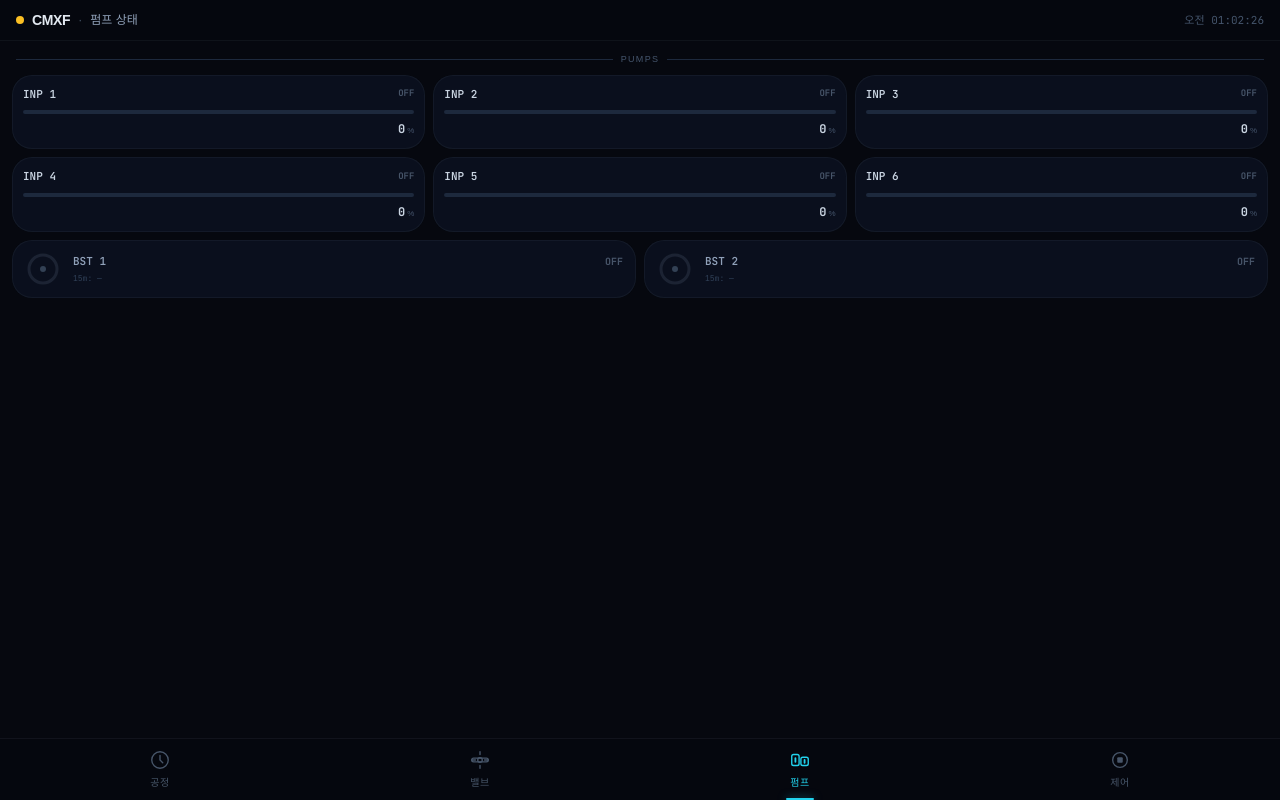
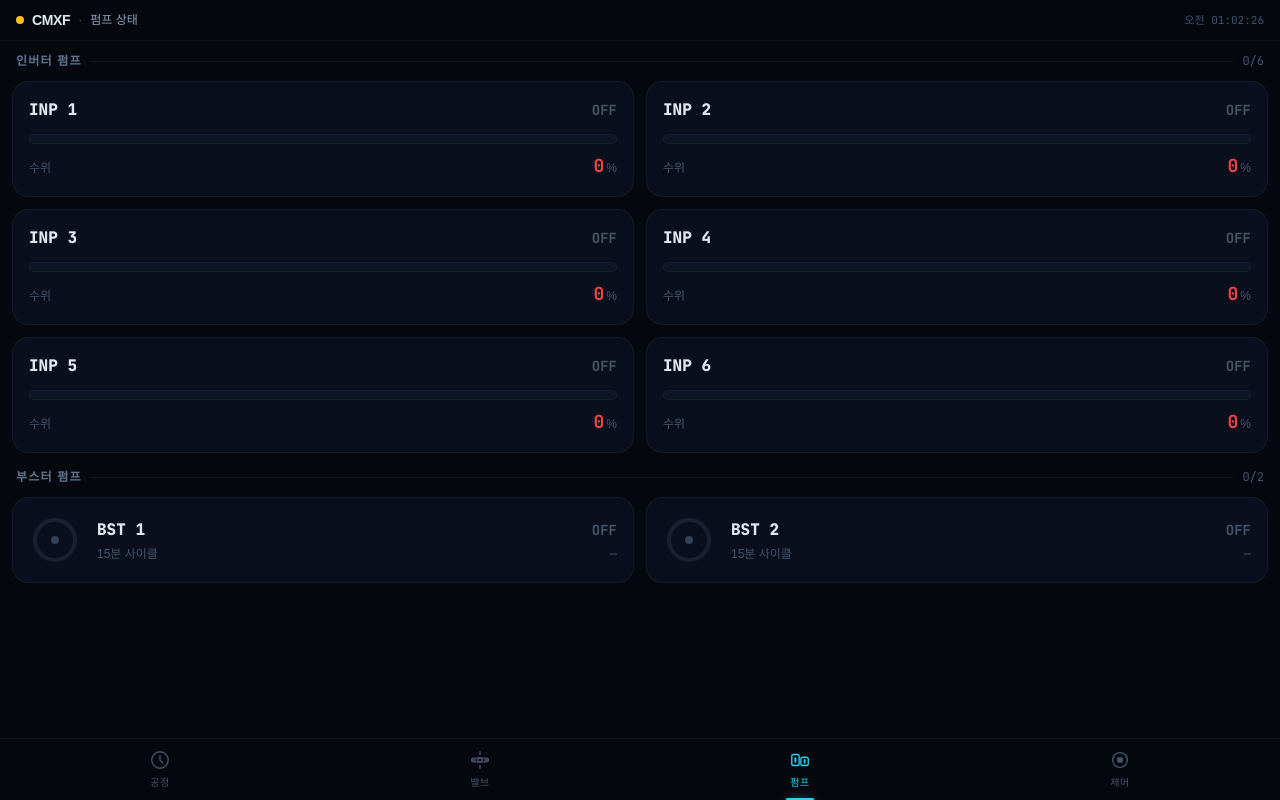
Before and after one commit to dncmf/extwork-mobile, a Next.js app: page / in a window 1280 px wide. Both pictures are taken after a click on the button "펌프". Built offline with nearby package versions, Linux system fonts and the light colour scheme; no server answers.

Commit message:
design: PumpCards 2열 확대 - 카드 크기 증가, 수위바 굵게, 부스터 링 확대 (step 14-16)

```diff
--- a/app/PumpCards.tsx
+++ b/app/PumpCards.tsx
@@ -1,108 +1,128 @@
 "use client"
 
-// mobile-final/PumpCards.tsx
-// 인버터 펌프 1~6 + 부스터 1~2 — 미니멀 카드 그리드
+// PumpCards.tsx — 펌프 탭 2열 확대 리디자인
 
 import { useState, useEffect, useRef } from "react"
 import { InverterState, BoosterState } from "./types"
 
-// ── BLE 전용 배지 ─────────────────────────────────────────────
-// health.mode === "ble_only" 일 때 카드 우상단에 표시
+// ── BLE 배지
 function BleBadge() {
   return (
     <span
-      className="absolute right-2 top-2 rounded-md px-1 py-0.5 font-mono text-[8px] font-bold leading-none tracking-wide"
+      className="absolute right-2.5 top-2.5 rounded-md px-1.5 py-0.5 font-mono text-[9px] font-bold leading-none"
       style={{
-        background: "rgba(168, 85, 247, 0.15)",
-        border: "1px solid rgba(168, 85, 247, 0.35)",
+        background: "rgba(168,85,247,0.15)",
+        border: "1px solid rgba(168,85,247,0.35)",
         color: "#c084fc",
-        boxShadow: "0 0 6px rgba(168, 85, 247, 0.2)",
+        boxShadow: "0 0 8px rgba(168,85,247,0.25)",
       }}
-      title="Wi-Fi 끊김 — BLE 전용 동작 중"
     >
       BLE
     </span>
   )
 }
 
-// ── 수위 바 색상 ──────────────────────────────────────────────
+// ── 수위 색상
 function levelColor(level: number): string {
   if (level < 30) return "#ef4444"
   if (level < 70) return "#fbbf24"
   return "#34d399"
 }
 
-// ── 인버터 카드 ───────────────────────────────────────────────
+// ── 인버터 카드 (2열 확대)
 function InverterCard({ inv }: { inv: InverterState }) {
-  const isOn    = inv.pumpStatus === "ON"
-  const isError = inv.pumpStatus === "ERROR"
-  const isBleOnly = inv.health?.mode === "ble_only"
+  const isOn     = inv.pumpStatus === "ON"
+  const isError  = inv.pumpStatus === "ERROR"
+  const isBle    = inv.health?.mode === "ble_only"
   const barColor = isError ? "#ef4444" : levelColor(inv.tankLevel)
+  const statusColor = isError ? "#ef4444" : isOn ? "#22d3ee" : "#475569"
 
   return (
     <div
-      className="glass-card relative overflow-hidden p-2.5"
-      style={isOn ? { borderColor: "rgba(34,211,238,0.15)" } : undefined}
+      className="relative overflow-hidden rounded-2xl p-4"
+      style={{
+        background: isOn
+          ? "rgba(34,211,238,0.05)"
+          : isError
+          ? "rgba(239,68,68,0.05)"
+          : "rgba(15,23,42,0.55)",
+        border: isOn
+          ? "1.5px solid rgba(34,211,238,0.2)"
+          : isError
+          ? "1.5px solid rgba(239,68,68,0.25)"
+          : "1px solid rgba(148,163,184,0.07)",
+        boxShadow: isOn ? "0 0 20px rgba(34,211,238,0.06)" : "none",
+      }}
     >
-      {/* BLE 전용 배지 */}
-      {isBleOnly && <BleBadge />}
-      {/* 활성 인디케이터 — 좌측 스트라이프 */}
-      {isOn && (
+      {/* 좌측 활성 스트라이프 */}
+      {(isOn || isError) && (
         <div
-          className="absolute left-0 top-0 h-full w-[2px]"
-          style={{ backgroundColor: "#22d3ee", boxShadow: "0 0 8px #22d3ee40" }}
+          className="absolute left-0 top-0 h-full w-[3px] rounded-l-2xl"
+          style={{
+            backgroundColor: isError ? "#ef4444" : "#22d3ee",
+            boxShadow: isError ? "0 0 10px #ef444460" : "0 0 10px #22d3ee60",
+          }}
         />
       )}
-      {isError && (
-        <div className="absolute left-0 top-0 h-full w-[2px] bg-red-500" />
-      )}
 
-      {/* 헤더 */}
-      {/* BLE 배지가 우상단을 차지할 때 상태 레이블을 오른쪽에서 제거해 겹침 방지 */}
-      <div className={`mb-2 flex items-center ${isBleOnly ? "justify-start" : "justify-between"}`}>
-        <span className="font-mono text-[11px] font-semibold text-slate-300">
+      {isBle && <BleBadge />}
+
+      {/* 펌프 번호 */}
+      <div className="mb-3 flex items-center justify-between">
+        <span className="font-mono text-base font-black text-slate-200">
           INP {inv.id}
         </span>
-        {!isBleOnly && (
         <span
-            className="font-mono text-[9px] font-bold"
+          className="font-mono text-sm font-bold"
           style={{
-              color: isError ? "#ef4444" : isOn ? "#22d3ee" : "#475569",
+            color: statusColor,
+            textShadow: isOn ? "0 0 12px #22d3ee80" : "none",
           }}
         >
-            {isError ? "ERR" : isOn ? "ON" : "OFF"}
+          {isError ? "ERROR" : isOn ? "ON" : "OFF"}
         </span>
-        )}
       </div>
 
-      {/* 수위 바 — 슬림 */}
-      <div className="mb-1.5 h-1 w-full overflow-hidden rounded-full bg-slate-800">
+      {/* 수위 바 — 굵게 */}
+      <div
+        className="mb-2 h-2.5 w-full overflow-hidden rounded-full"
+        style={{ background: "rgba(15,23,42,0.8)", border: "1px solid rgba(148,163,184,0.06)" }}
+      >
         <div
           className="h-full rounded-full transition-all duration-500"
-          style={{ width: `${inv.tankLevel}%`, backgroundColor: barColor }}
+          style={{
+            width: `${inv.tankLevel}%`,
+            backgroundColor: barColor,
+            boxShadow: `0 0 8px ${barColor}60`,
+          }}
         />
       </div>
 
-      {/* 수치 */}
-      <div className="flex items-baseline justify-end gap-0.5">
-        <span className="font-mono text-[12px] font-bold text-slate-300">
+      {/* 수위 수치 */}
+      <div className="flex items-baseline justify-between">
+        <span className="text-xs text-slate-600">수위</span>
+        <div className="flex items-baseline gap-0.5">
+          <span
+            className="font-mono text-lg font-bold"
+            style={{ color: barColor }}
+          >
             {inv.tankLevel.toFixed(0)}
           </span>
-        <span className="text-[8px] text-slate-600">%</span>
+          <span className="text-xs text-slate-600">%</span>
+        </div>
       </div>
     </div>
   )
 }
 
-// ── 부스터 카드 (15분 사이클 트래커 포함) ──────────────────
-const BOOSTER_CYCLE_SEC = 15 * 60 // 15분
+// ── 부스터 카드 (확대)
+const BOOSTER_CYCLE_SEC = 15 * 60
 
 function BoosterCard({ booster }: { booster: BoosterState }) {
   const [tick, setTick] = useState(0)
   const startRef  = useRef<number | null>(null)
   const lastOnRef = useRef<number | null>(null)
 
-  // 가동 시작/종료 추적
   useEffect(() => {
     if (booster.isOn) {
       if (!startRef.current) startRef.current = Date.now()
@@ -112,14 +132,12 @@ function BoosterCard({ booster }: { booster: BoosterState }) {
     }
   }, [booster.isOn])
 
-  // 매초 tick
   useEffect(() => {
     const id = setInterval(() => setTick((t) => t + 1), 1000)
     return () => clearInterval(id)
   }, [])
   void tick
 
-  // 15분 사이클 계산
   let cycleProgress = 0, cycleLabel = "", cycleColor = "#475569"
   if (booster.isOn && startRef.current) {
     const el = Math.floor((Date.now() - startRef.current) / 1000)
@@ -134,29 +152,43 @@ function BoosterCard({ booster }: { booster: BoosterState }) {
     cycleLabel = off < 60 ? `${off}s 전` : `${m}m${String(s).padStart(2,"0")}s 전`
     cycleColor = cycleProgress >= 100 ? "#ef4444" : cycleProgress >= 80 ? "#eab308" : "#38bdf8"
   }
-  const ringSize = 36, ringR = 14, ringC = 2 * Math.PI * ringR
+
+  const ringSize = 52, ringR = 20, ringC = 2 * Math.PI * ringR
   const ringOff = ringC * (1 - cycleProgress / 100)
 
   return (
     <div
-      className="glass-card relative flex items-center gap-3 px-3 py-2.5"
-      style={booster.isOn ? { borderColor: "rgba(96,165,250,0.15)" } : undefined}
+      className="relative overflow-hidden rounded-2xl p-4"
+      style={{
+        background: booster.isOn ? "rgba(96,165,250,0.06)" : "rgba(15,23,42,0.55)",
+        border: booster.isOn
+          ? "1.5px solid rgba(96,165,250,0.2)"
+          : "1px solid rgba(148,163,184,0.07)",
+      }}
     >
-      {/* 15분 링 미니 SVG */}
+      {booster.isOn && (
+        <div
+          className="absolute left-0 top-0 h-full w-[3px] rounded-l-2xl"
+          style={{ backgroundColor: "#60a5fa", boxShadow: "0 0 10px #60a5fa60" }}
+        />
+      )}
+
+      <div className="flex items-center gap-4">
+        {/* 링 */}
         <div className="relative flex-shrink-0">
           <svg width={ringSize} height={ringSize} viewBox={`0 0 ${ringSize} ${ringSize}`}
             style={{ transform: "rotate(-90deg)" }}>
             <circle cx={ringSize/2} cy={ringSize/2} r={ringR}
-            fill="none" stroke="rgba(71,85,105,0.3)" strokeWidth={3}/>
+              fill="none" stroke="rgba(71,85,105,0.25)" strokeWidth={4}/>
             {cycleProgress > 0 && (
               <circle cx={ringSize/2} cy={ringSize/2} r={ringR}
-              fill="none" stroke={cycleColor} strokeWidth={2.5}
+                fill="none" stroke={cycleColor} strokeWidth={3.5}
                 strokeLinecap="round"
                 strokeDasharray={`${ringC} ${ringC}`}
                 strokeDashoffset={ringOff}
                 style={{
                   transition: "stroke-dashoffset 0.8s ease",
-                filter: `drop-shadow(0 0 3px ${cycleColor}88)`,
+                  filter: `drop-shadow(0 0 5px ${cycleColor}80)`,
                   ...(cycleProgress >= 100 && !booster.isOn
                     ? { animation: "pulse-glow 1s ease-in-out infinite" } : {}),
                 }}
@@ -165,43 +197,49 @@ function BoosterCard({ booster }: { booster: BoosterState }) {
           </svg>
           <div className="absolute inset-0 flex items-center justify-center">
             <div
-            className="h-1.5 w-1.5 rounded-full"
+              className="h-2 w-2 rounded-full"
               style={{
                 backgroundColor: booster.isOn ? "#60a5fa" : "#334155",
-              boxShadow: booster.isOn ? "0 0 6px #60a5fa" : "none",
+                boxShadow: booster.isOn ? "0 0 8px #60a5fa" : "none",
               }}
             />
           </div>
         </div>
 
-      <div className="flex flex-1 flex-col">
+        {/* 정보 */}
+        <div className="flex flex-1 flex-col gap-1">
           <div className="flex items-center justify-between">
-          <span className="font-mono text-[11px] font-semibold text-slate-400">
+            <span className="font-mono text-base font-black text-slate-200">
               BST {booster.id}
             </span>
-          <span className="font-mono text-[10px] font-bold"
-            style={{ color: booster.isOn ? "#60a5fa" : "#475569" }}>
+            <span
+              className="font-mono text-sm font-bold"
+              style={{ color: booster.isOn ? "#60a5fa" : "#475569" }}
+            >
               {booster.isOn ? "ON" : "OFF"}
             </span>
           </div>
-        {cycleLabel ? (
-          <div className="flex items-center justify-between mt-0.5">
-            <span className="text-[8px] font-mono" style={{ color: cycleColor }}>
-              15m: {cycleLabel}
-            </span>
-            <span className="text-[8px] font-mono text-slate-600">
-              {Math.round(cycleProgress)}%
+          <div className="flex items-center justify-between">
+            <span className="text-xs text-slate-600">15분 사이클</span>
+            <span className="font-mono text-xs" style={{ color: cycleColor }}>
+              {cycleLabel || "—"}
             </span>
           </div>
-        ) : (
-          <span className="mt-0.5 text-[8px] font-mono text-slate-700">15m: —</span>
+          {cycleProgress > 0 && (
+            <div className="h-1 w-full overflow-hidden rounded-full" style={{ background: "rgba(15,23,42,0.8)" }}>
+              <div
+                className="h-full rounded-full transition-all duration-500"
+                style={{ width: `${cycleProgress}%`, backgroundColor: cycleColor }}
+              />
+            </div>
           )}
+        </div>
       </div>
     </div>
   )
 }
 
-// ── 메인 ──────────────────────────────────────────────────────
+// ── 메인
 interface PumpCardsProps {
   inverters: InverterState[]
   boosters: BoosterState[]
@@ -209,29 +247,43 @@ interface PumpCardsProps {
 
 export default function PumpCards({ inverters, boosters }: PumpCardsProps) {
   return (
-    <div className="space-y-2">
-      {/* 섹션 레이블 */}
-      <div className="flex items-center gap-2 px-1">
-        <div className="h-px flex-1 bg-slate-800" />
-        <span className="text-[9px] font-medium uppercase tracking-[0.15em] text-slate-600">
-          Pumps
+    <div className="space-y-4 pb-4">
+      {/* 섹션: 인버터 */}
+      <div>
+        <div className="mb-3 flex items-center gap-2 px-1">
+          <span className="text-xs font-semibold uppercase tracking-widest text-slate-500">
+            인버터 펌프
           </span>
-        <div className="h-px flex-1 bg-slate-800" />
+          <div className="h-px flex-1" style={{ background: "rgba(148,163,184,0.08)" }} />
+          <span className="font-mono text-xs text-slate-600">
+            {inverters.filter(i => i.pumpStatus === "ON").length}/{inverters.length}
+          </span>
         </div>
-
-      {/* 인버터 3열 그리드 */}
-      <div className="grid grid-cols-3 gap-2">
+        {/* 2열 그리드 */}
+        <div className="grid grid-cols-2 gap-3">
           {inverters.map((inv) => (
             <InverterCard key={inv.id} inv={inv} />
           ))}
         </div>
+      </div>
 
-      {/* 부스터 2열 */}
-      <div className="grid grid-cols-2 gap-2">
+      {/* 섹션: 부스터 */}
+      <div>
+        <div className="mb-3 flex items-center gap-2 px-1">
+          <span className="text-xs font-semibold uppercase tracking-widest text-slate-500">
+            부스터 펌프
+          </span>
+          <div className="h-px flex-1" style={{ background: "rgba(148,163,184,0.08)" }} />
+          <span className="font-mono text-xs text-slate-600">
+            {boosters.filter(b => b.isOn).length}/2
+          </span>
+        </div>
+        <div className="grid grid-cols-2 gap-3">
           {boosters.map((b) => (
             <BoosterCard key={b.id} booster={b} />
           ))}
         </div>
       </div>
+    </div>
   )
 }
```
Lines whose indentation alone changed are shown as unchanged.
